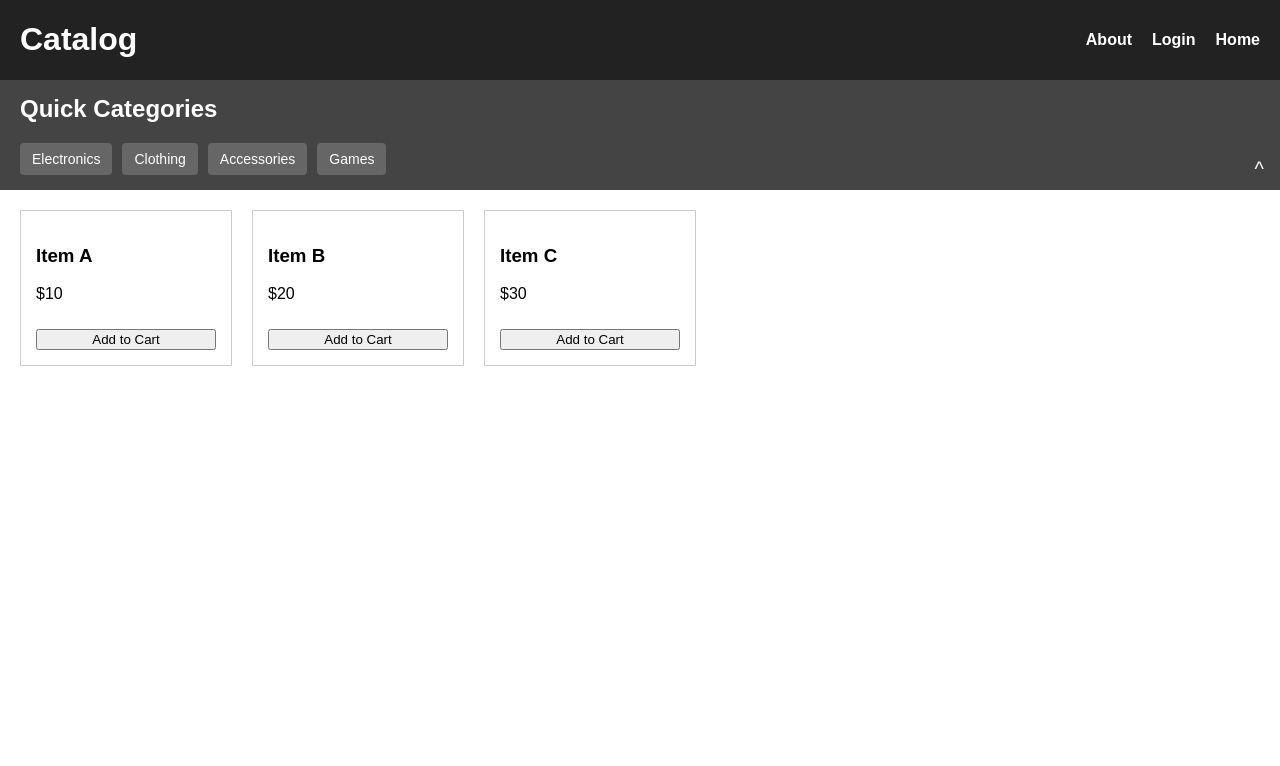
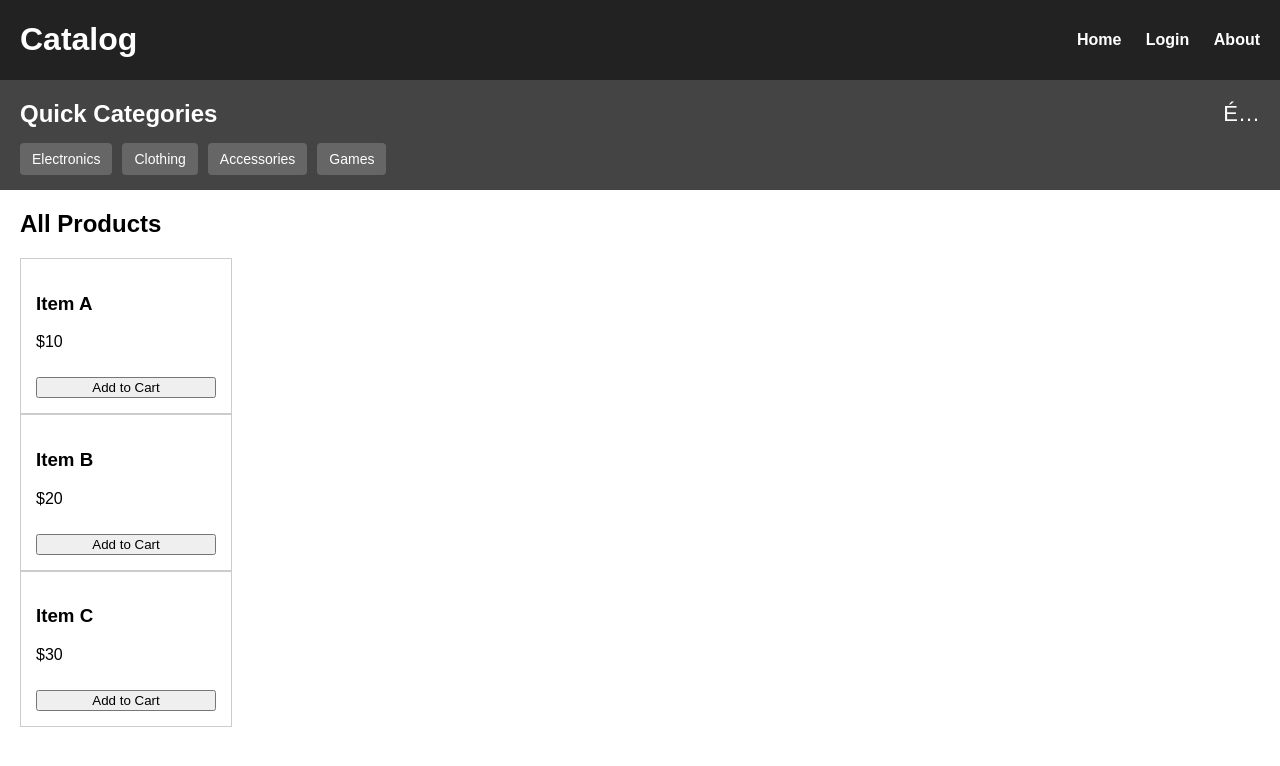
Before and after one commit to eaggwoall/egg-site, a PHP site: page / in a window 1280 px wide. Shown: the top 766 px of the page. Run offline with PHP 8.4, Linux system fonts and the light colour scheme; some libraries are stand-ins or nearby versions.

Commit message:
Add files via upload

```diff
--- a/index.html
+++ b/index.html
@@ -18,19 +18,25 @@
     </header>
 
     <header id="categoryHeader">
+        <div class="categoryTop">
             <h2>Quick Categories</h2>
-
-        <div class="categories">
-            <a href="index.html?category=electronics" class="categorybtn">Electronics</a>
-            <a href="index.html?category=clothing" class="categorybtn">Clothing</a>
-            <a href="index.html?category=accessories" class="categorybtn">Accessories</a>
-            <a href="index.html?category=games" class="categorybtn">Games</a>
+            <button id="toggleHeader" type="button">Ʌ</button>
         </div>
 
-        <button id="toggleHeader" aria-label="Toggle Categories">^</button>
+        <div id="categoryContent">
+            <div class="categories">
+                <a href="?category=electronics" class="categorybtn">Electronics</a>
+                <a href="?category=clothing" class="categorybtn">Clothing</a>
+                <a href="?category=accessories" class="categorybtn">Accessories</a>
+                <a href="?category=games" class="categorybtn">Games</a>
+            </div>
+        </div>
     </header>
 
     <main class="catalog">
+        <h2 id="categoryTitle">All Products</h2>
+
+        <div class="productContainer">
             <div class="item">
                 <h3>Item A</h3>
                 <p>$10</p>
@@ -54,6 +60,7 @@
                     <button>Add to Cart</button>
                 </a>
             </div>
+        </div>
     </main>
 
     <script src="script.js"></script>
--- a/script.js
+++ b/script.js
@@ -2,9 +2,9 @@
     let isVisible = true;
 
     $("#toggleHeader").click(function () {
-        $("#categoryHeader").slideToggle(300, function () {
-            isVisible = !isVisible
-            $("toggleHeader").text(isVisible ? "V" : "Ʌ");
+        $("#categoryContent").slideToggle(300, function () {
+            isVisible = !isVisible;
+            $("#toggleHeader").text(isVisible ? "Ʌ" : "V");
         });
     });
 });
--- a/styles.css
+++ b/styles.css
@@ -2,6 +2,8 @@
     margin: 0;
     font-family: Arial, sans-serif;
 }
+
+/* ================= MAIN HEADER ================= */
 
 #mainHeader {
     display: flex;
@@ -17,22 +19,34 @@
     text-decoration: none;
     margin-left: 20px;
     font-weight: bold;
-    float: right;
 }
 
 #mainHeader nav a:hover {
     text-decoration: underline;
 }
 
+/* ================= CATEGORY HEADER ================= */
+
 #categoryHeader {
-    position: relative;
     background: #444;
     color: white;
-    padding: 15px 20px;
+    padding: 5px 20px;
 }
 
-#categoryHeader h2 {
-    margin-top: 0;
+#categoryContent {
+    margin-top: 5px;
+    margin-bottom: 10px;
+}
+
+.categoryTop {
+    display: flex;
+    justify-content: space-between;
+    align-items: center;
+    margin: 15px 0px;
+}
+
+.categoryTop h2 {
+    margin: 0;
 }
 
 .categories {
@@ -50,26 +64,38 @@
     font-size: 14px;
 }
 
+/* Toggle Button */
+
 #toggleHeader {
-    position: absolute;
-    bottom: 8px;
-    right: 10px;
-
-    background: transparent;
+    background: none;
     border: none;
     color: white;
-    font-size: 20px;
+    font-size: 22px;
     cursor: pointer;
+    padding: 0;
 }
 
 #toggleHeader:hover {
     opacity: 0.7;
 }
 
+/* CATALOG */
+
 .catalog {
+    padding: 20px;
+}
+
+/* Title styling */
+#categoryTitle {
+    margin-top: 0px;
+    margin-bottom: 20px;
+}
+
+/* Product row */
+.product-container {
     display: flex;
     gap: 20px;
-    padding: 20px;
+    flex-wrap: wrap;
 }
 
 .item {
@@ -83,3 +109,29 @@
     width: 100%;
     cursor: pointer;
 }
+
+/* LOGIN PAGE */
+
+#loginBox {
+    display: inline-block;
+    margin: 10px;
+    padding: 15px;
+    border: 2px solid gray;
+    border-radius: 8px;
+}
+
+#loginLegend {
+    margin: auto;
+    text-align: center;
+}
+
+#loginForm {
+    margin: 0 auto;
+    width: auto;
+    height: auto;
+    text-align: center;
+}
+
+#confirm {
+    margin-top: 10px;
+}
```
Also changed, not shown: about.html (+11 -0 lines), confirm.html (+11 -0 lines), login-result.html (+31 -0 lines), login.html (+20 -0 lines). Lines whose indentation alone changed are shown as unchanged.
